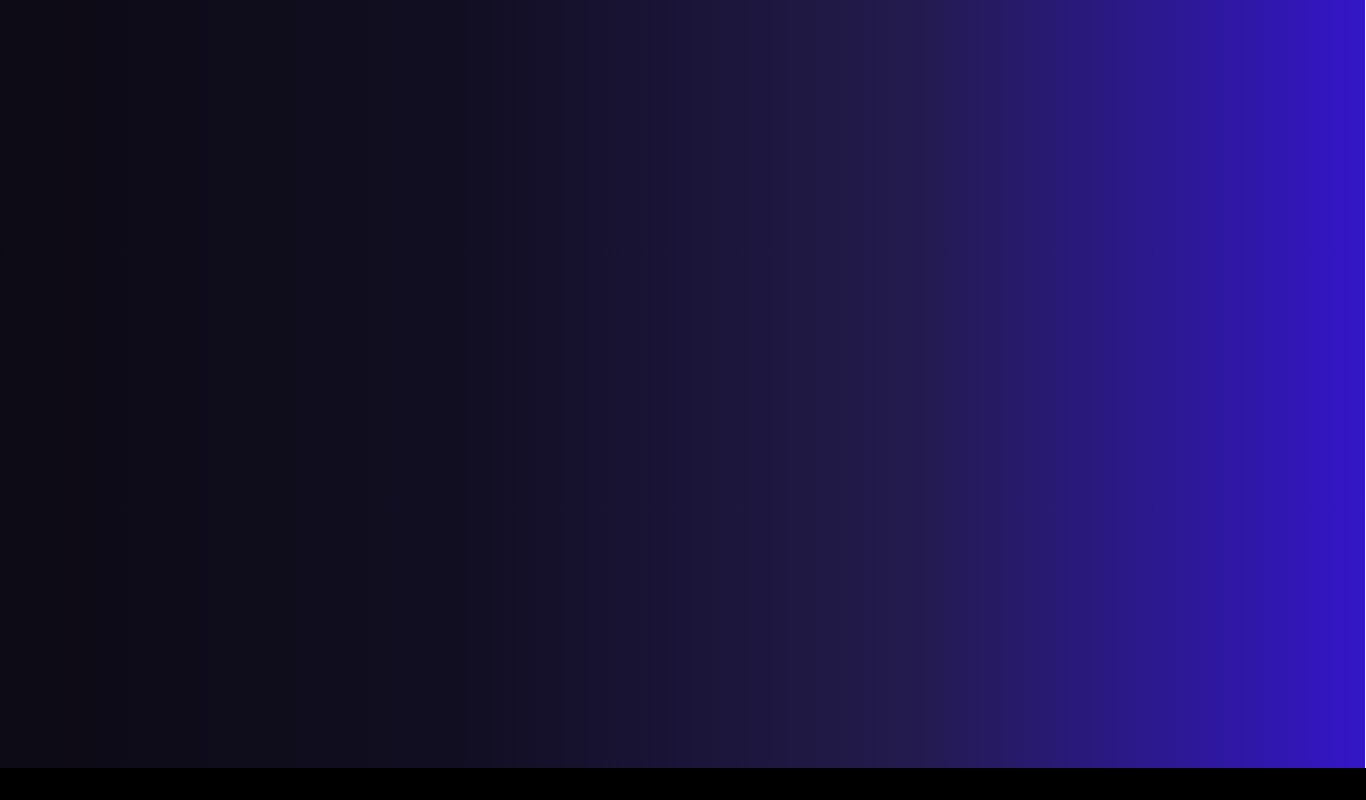
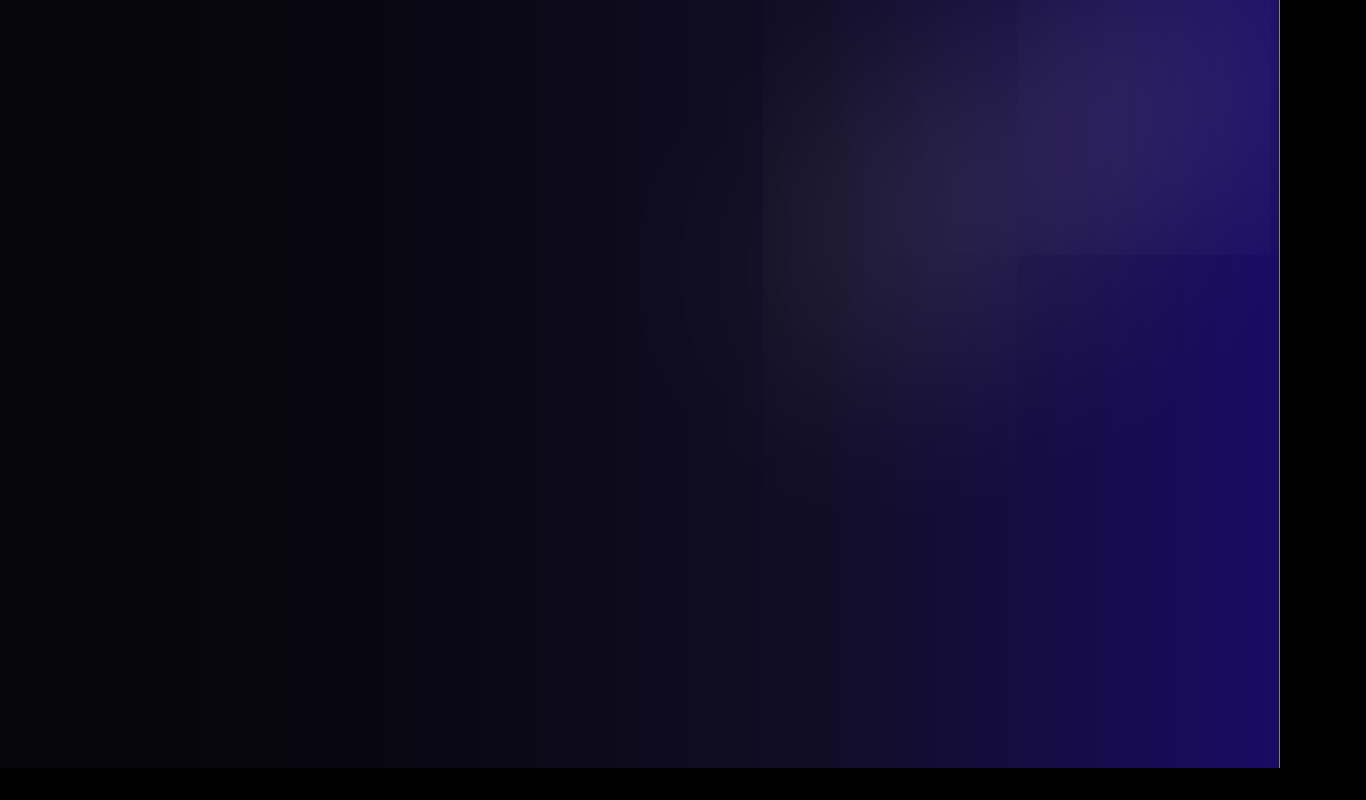
Before and after one commit to WhiteHatJr24/Landing_Page, a plain HTML site: page index.html in a window 1280 px wide. Shown: the whole page, 1366 px wide, since content can reach past the window. Drawn offline with Linux system fonts and the light colour scheme.

Commit message:
Background

```diff
--- a/index.html
+++ b/index.html
@@ -7,7 +7,7 @@
     <link rel="stylesheet" href="style.css">
 </head>
 <body>
-    <img src="Gradient.png" alt="gradient">
+    <img class="image-gradient" src="Gradient.png" alt="gradient">
     <div class="layer-blur"></div>
 </body>
 </html>
--- a/style.css
+++ b/style.css
@@ -10,3 +10,20 @@ body{
     min-height: 100vh;
     line-height: 1.5;
 }
+.image-gradient{
+    position: absolute;
+    top: 0;
+    right: 0;
+    opacity: 0.5;
+    z-index: -1;
+}
+.layer-blur{
+    height: 0;
+    width: 30rem;
+    position: absolute;
+    top: 20%;
+    right: 0;
+    box-shadow: 0 0 700px 15px white;
+    rotate: -30deg;
+    z-index: -1;
+}
```
